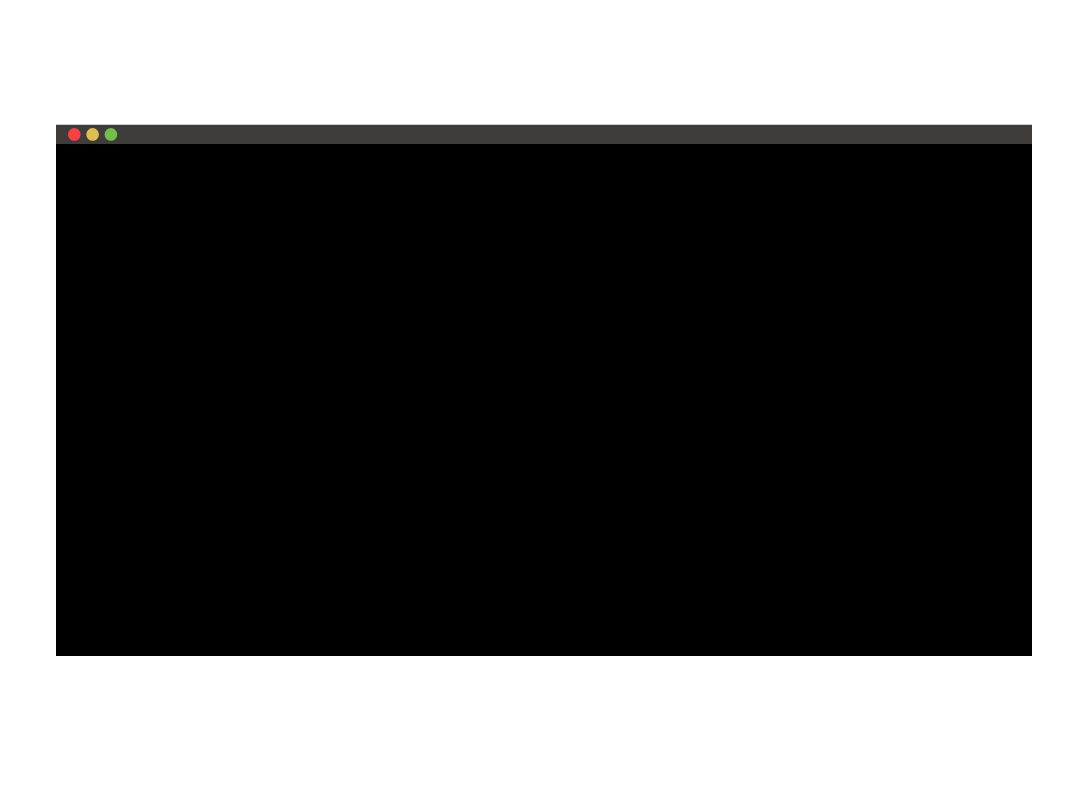
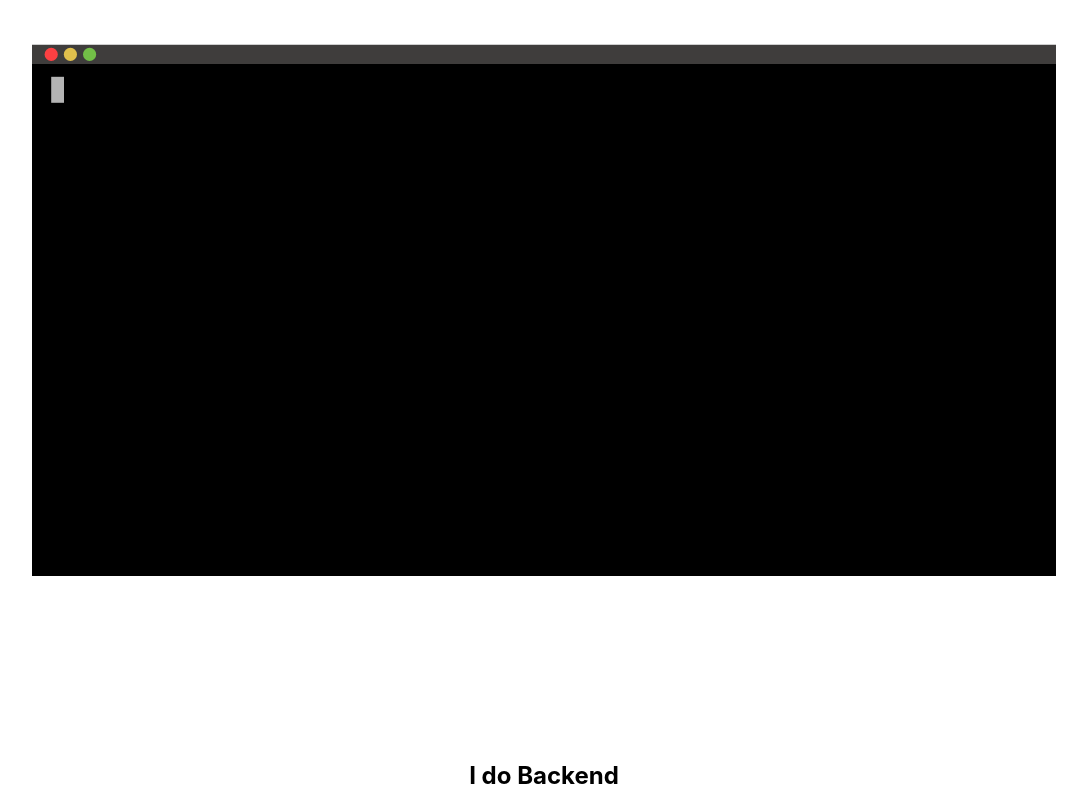
Before and after one commit to szanella/samuelezanella.dev, a React (Create React App) app: page / in a window 1280 px wide. Shown: the whole page, without its empty margins (96-1183 px from the left). Built offline with nearby package versions, Linux system fonts and the light colour scheme.

Commit message:
Caption animation

```diff
--- a/src/App.js
+++ b/src/App.js
@@ -42,12 +42,14 @@ class App extends React.Component {
   }
 
   render() {
+    const {containerState} = this.state;
+
     return (
       <div className="app">
-        <div tabIndex={1}
+        <div className={`shards-container ${this.state.containerState}`}
+             tabIndex={1}
              onKeyUp={this.handleKeypress}
-             onClick={this.toState}
-             className={`shards-container ${this.state.containerState}`}>
+             onClick={this.toState}>
           {
             // Generate nShards shards
             [...Array(this.nShards)].map(() => (
@@ -58,6 +60,11 @@ class App extends React.Component {
           }
 
         </div>
+        <div className='caption'>
+          <h2 className={ containerState === 'backend' ? 'up' : 'down' }>I do Backend</h2>
+          <h2 className={ containerState === 'frontend' ? 'up' : 'down' }>I do Frontend</h2>
+          <h2 className={ containerState === 'ai' ? 'up' : 'down' }>I do Artificial Intelligence</h2>
+        </div>
       </div>
     )
   }
--- a/src/App.scss
+++ b/src/App.scss
@@ -47,19 +47,17 @@ $mouse-base-coords: (
 }
 
 .app {
-  align-items: center;
-  display: flex;
   height: 100vh;
-  justify-content: center;
+  min-height: 100vw * $aspect-ratio;
+  position: relative;
   width: 100vw;
-}
 
   .shards-container {
     margin: auto;
     height: calc(100vw * #{$aspect-ratio});
     outline: none;
-  position: relative;
-  width: calc(100vw - 60px);
+    position: absolute;
+    width: calc(100vw);
 
     .shard-wrap {
       background-color: transparent;
@@ -268,6 +266,40 @@ $mouse-base-coords: (
     }
   }
 
+  .caption {
+    align-items: center;
+    bottom: 0;
+    display: flex;
+    height: 50px;
+    overflow: hidden;
+    position: absolute;
+    width: 100vw;
+
+    h2 {
+      margin: 0;
+      position: absolute;
+      text-align: center;
+      transition: all 150ms ease-out;
+      width: 100%;
+
+      &.up {
+        transform: translateY(0);
+        transition-delay: 150ms;
+      }
+
+      &.down {
+        transform: translateY(200%);
+      }
+    }
+
+    &.text-change {
+      h2 {
+        margin-top: 100%;
+      }
+    }
+  }
+}
+
 @keyframes cursor-blink {
   0% {
     opacity: 0.75;
```
Lines whose indentation alone changed are shown as unchanged.
